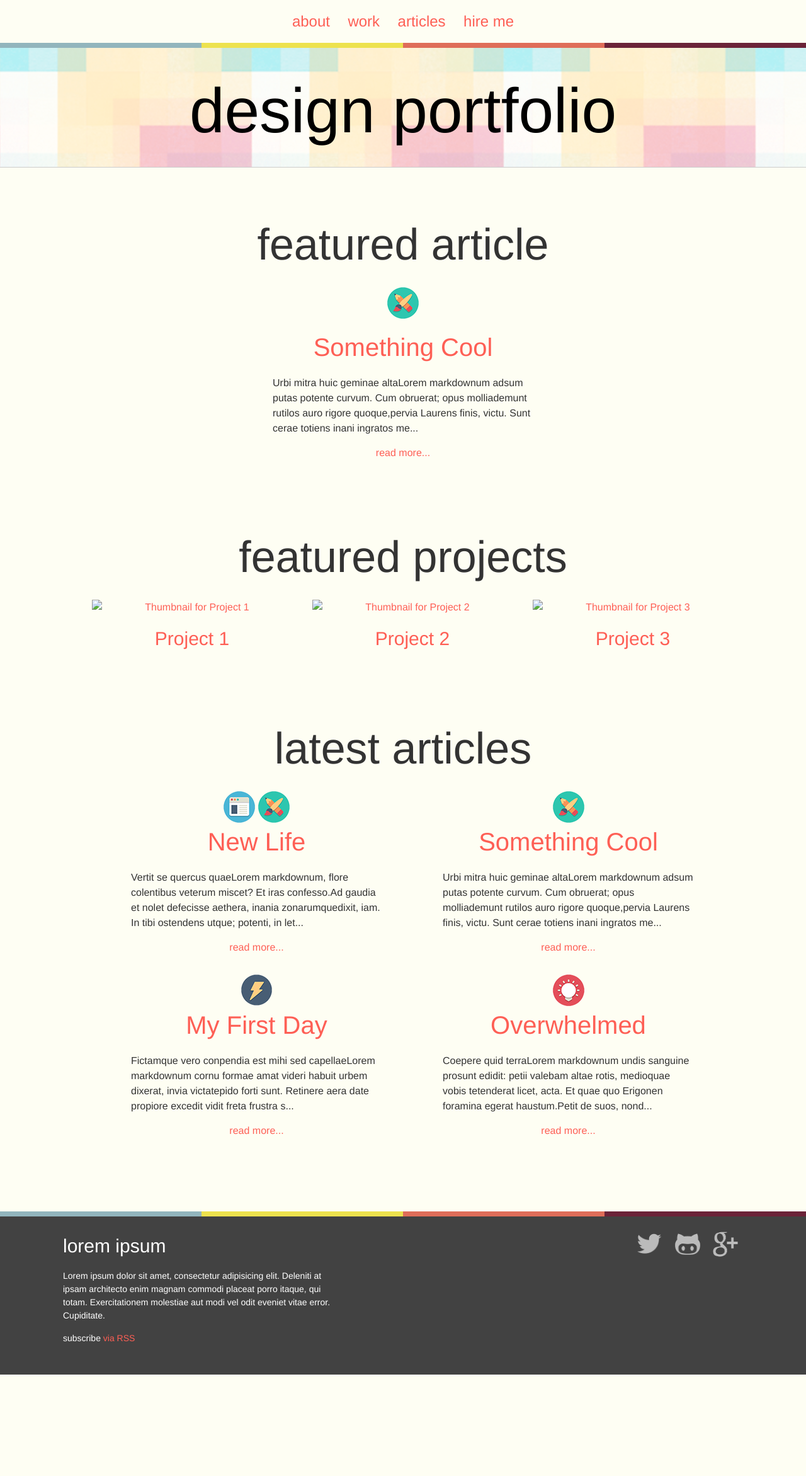
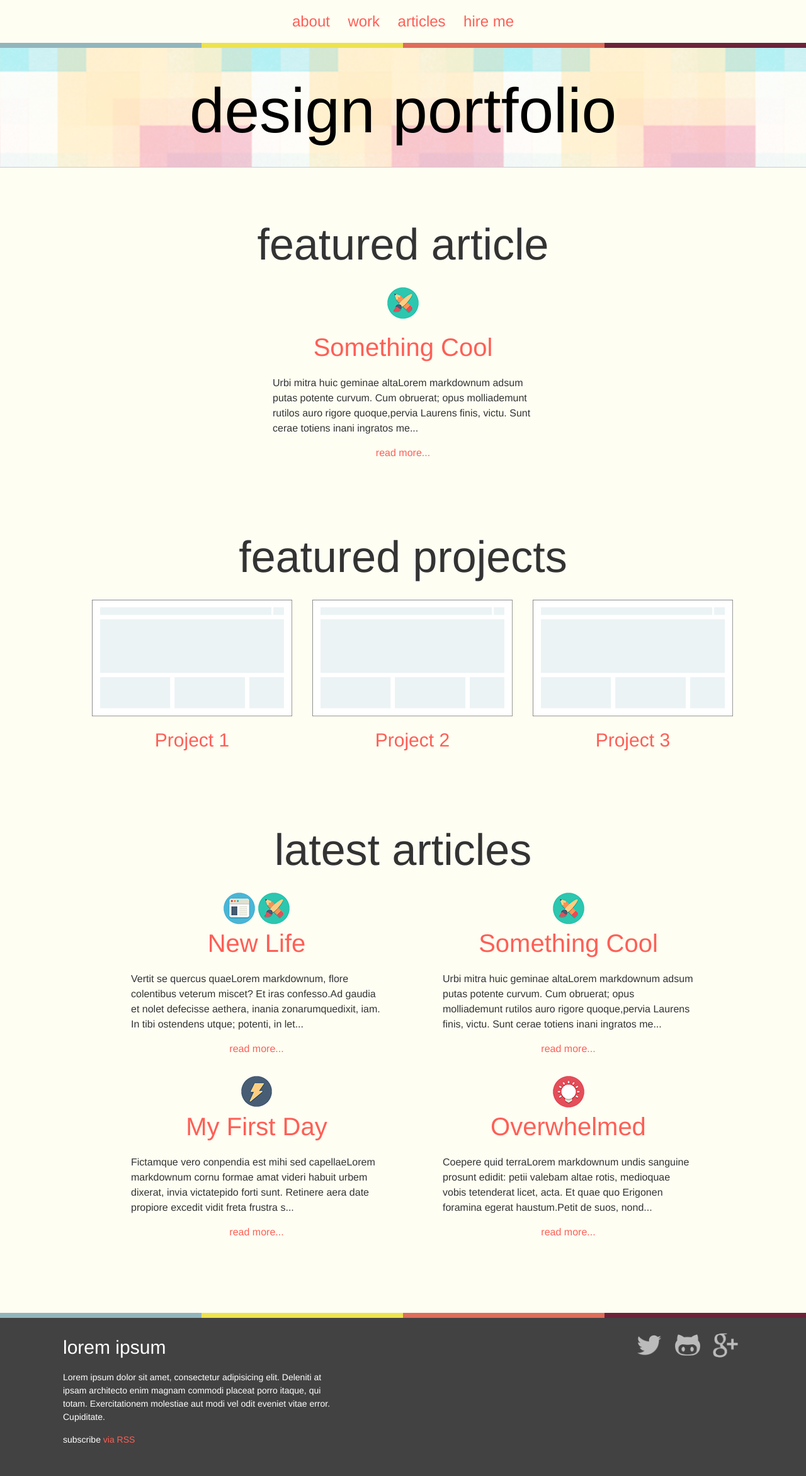
Before and after one commit to zachmiller1/designer-portfolio, a Jekyll site: the page built from index.html, in a window 1280 px wide. Shown: the whole page at 63% size. Built offline with Jekyll 4.4.1, drawn with Linux system fonts in a browser that asks for light colours; before the commit the page ends 2182 px from its top, so only the background shows below that.

Commit message:
Remove projecturl from project html

```diff
--- a/_includes/project.html
+++ b/_includes/project.html
@@ -1,7 +1,7 @@
 <li class="project">
 	<a href="{{ site.baseurl }}{{ project.url }}">
 		<figure>
-			<img src="{{ site.baseurl }}{{ project.url }}{{ project.featured_image }}" alt="Thumbnail for {{ project.title }}">
+			<img src="{{ site.baseurl }}{{ project.featured_image }}" alt="Thumbnail for {{ project.title }}">
 			<figcaption class="project-caption">
 				{{ project.title }}
 			</figcaption>
```
